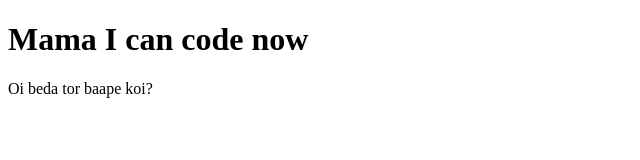
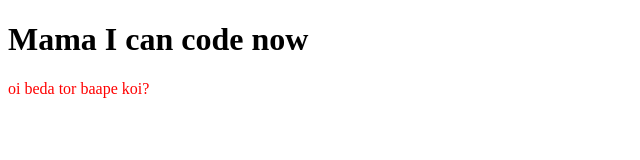
Before and after one commit to ShahriarFK/my-second-repo, a plain HTML site: page index.html in a window 1280 px wide. Shown: the whole page, without its empty margins (0-640 px from the left). Drawn offline with Linux system fonts and the light colour scheme.

Commit message:
styles add

```diff
--- a/index.html
+++ b/index.html
@@ -6,9 +6,10 @@
     <meta http-equiv="X-UA-Compatible" content="IE=edge">
     <meta name="viewport" content="width=device-width, initial-scale=1.0">
     <title>My second github repo</title>
+    <link rel="stylesheet" href="style.css">
 </head>
 <body>
     <h1>Mama I can code now</h1>
-    <p>Oi beda tor baape koi?</p>
+    <p>oi beda tor baape koi?</p>
 </body>
 </html>
--- /dev/null
+++ b/style.css
@@ -0,0 +1,3 @@
+p{
+    color: red;
+}
```
